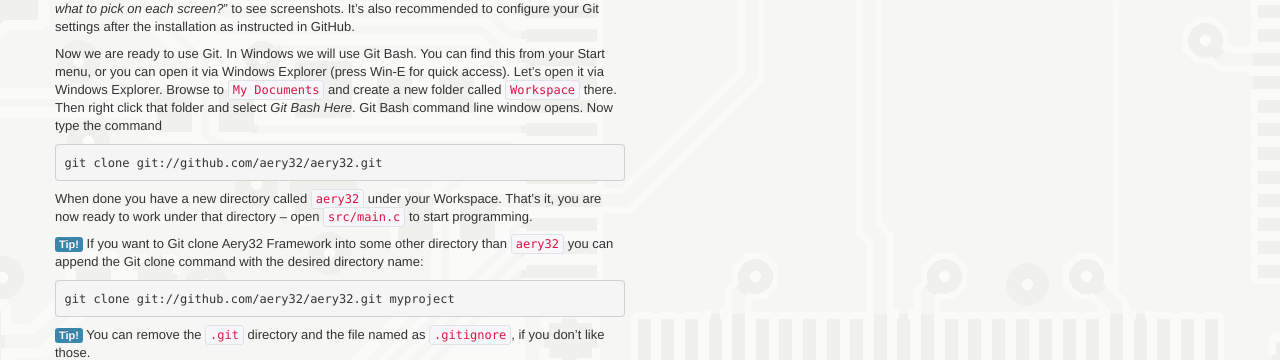
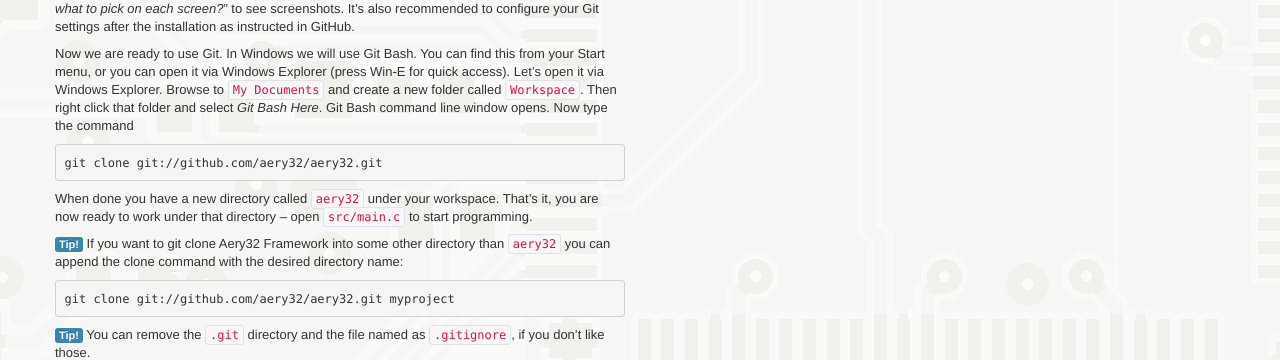
Before and after one commit to aery32/aery32.github.com, a Jekyll site: the page built from _posts/2012-06-03-use-git-to-fetch-aery32-software-framework.md, in a window 1280 px wide and 1302 px high. Shown: the part 730-1090 px from the top of the window. Built offline with Jekyll 4.4.1, drawn with Linux system fonts in a browser that asks for light colours; nearby versions of some CDN libraries; Markdown is read by kramdown in place of the engine named in the settings; comment, search, counter and statistics services are not loaded.

Commit message:
Update master

```diff
--- a/_posts/2012-06-03-use-git-to-fetch-aery32-software-framework.md
+++ b/_posts/2012-06-03-use-git-to-fetch-aery32-software-framework.md
@@ -31,13 +31,13 @@ Humm... but how?
 
 Well first you have to [download and install Git](http://git-scm.com/downloads). There are installers for Mac OS X, Windows, Linux and Solaris. Pick up the one for your operating system &ndash; Linux users can also install Git via package managers such as apt-get and yum. If you are unsure what to select on each screen during the installation, check the [installation instructions from GitHub](https://help.github.com/articles/set-up-git#platform-windows). Be sure to click "*Not sure what to pick on each screen?*" to see screenshots. It's also recommended to configure your Git settings after the installation as instructed in GitHub.
 
-Now we are ready to use Git. In Windows we will use Git Bash. You can find this from your Start menu, or you can open it via Windows Explorer (press Win-E for quick access). Let's open it via Windows Explorer. Browse to `My Documents` and create a new folder called `Workspace` there. Then right click that folder and select *Git Bash Here*. Git Bash command line window opens. Now type the command
+Now we are ready to use Git. In Windows we will use Git Bash. You can find this from your Start menu, or you can open it via Windows Explorer (press Win-E for quick access). Let's open it via Windows Explorer. Browse to `My Documents` and create a new folder called `Workspace`. Then right click that folder and select *Git Bash Here*. Git Bash command line window opens. Now type the command
 
     git clone git://github.com/aery32/aery32.git
 
-When done you have a new directory called `aery32` under your Workspace. That's it, you are now ready to work under that directory &ndash; open `src/main.c` to start programming.
+When done you have a new directory called `aery32` under your workspace. That's it, you are now ready to work under that directory &ndash; open `src/main.c` to start programming.
 
-<span class="label label-info">Tip!</span> If you want to Git clone Aery32 Framework into some other directory than `aery32` you can append the Git clone command with the desired directory name:
+<span class="label label-info">Tip!</span> If you want to git clone Aery32 Framework into some other directory than `aery32` you can append the clone command with the desired directory name:
 
     git clone git://github.com/aery32/aery32.git myproject
 
```
